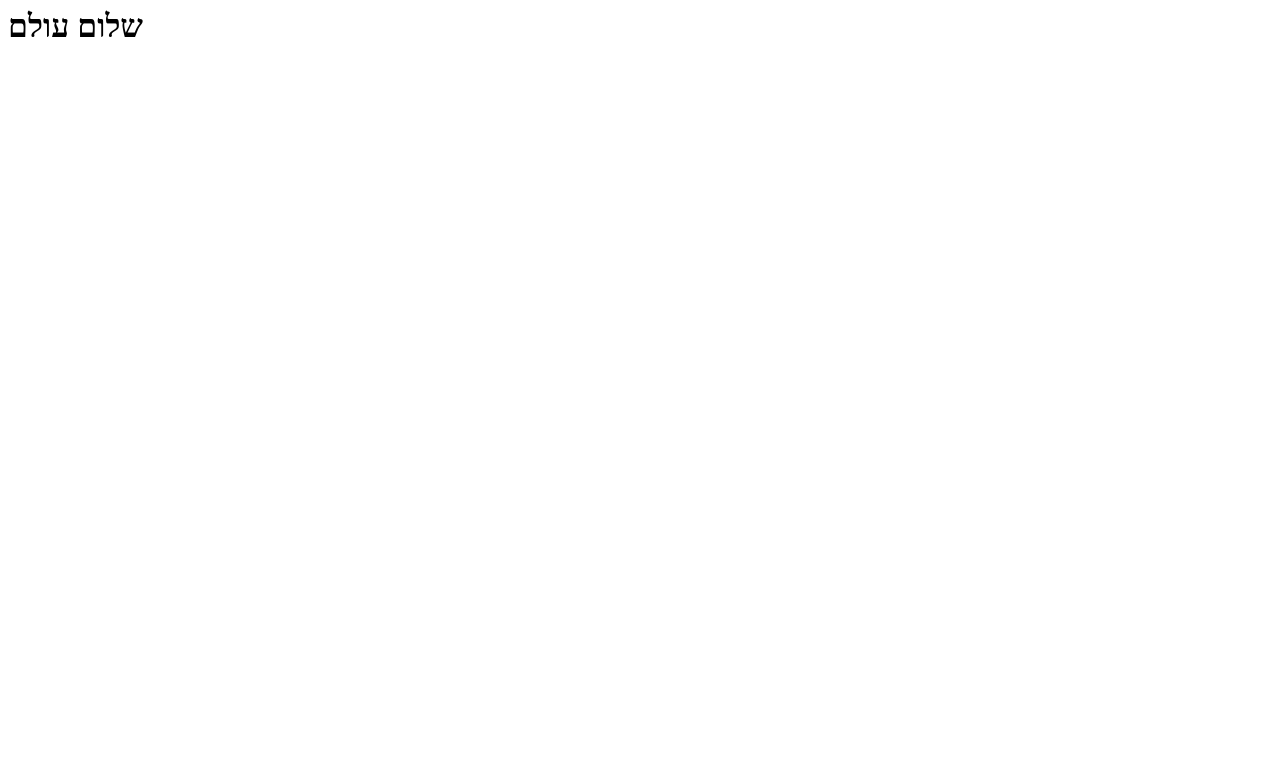
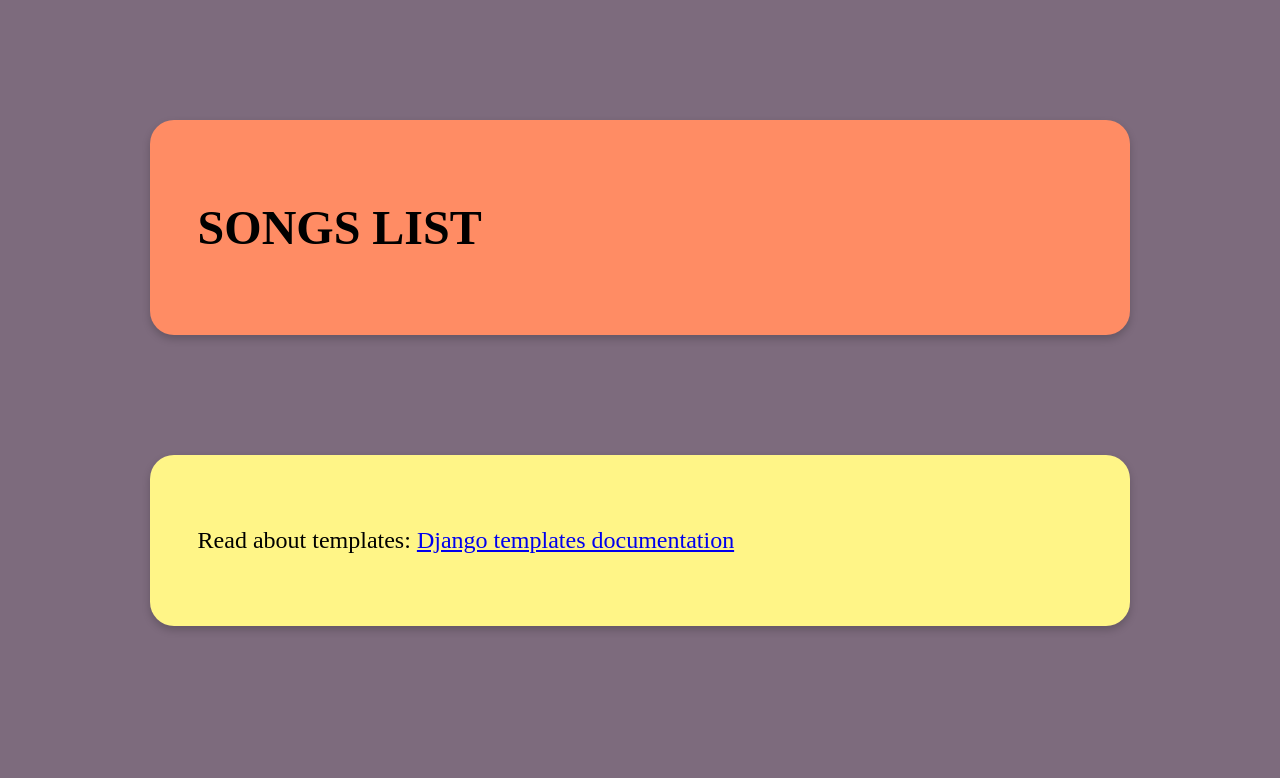
Before and after one commit to tutorials-4newbies/music_project, a Django app: page /songs_list/ in a window 1280 px wide. Before the commit the part shown is almost empty. Shown: the top 778 px of the page. Run offline with Django 4.2, Linux system fonts and the light colour scheme; data that the repository does not hold is empty.

Commit message:
added data and some css

```diff
--- a/songs_list/templates/songslist/index.html
+++ b/songs_list/templates/songslist/index.html
@@ -1,5 +1,46 @@
 <html>
+<head>
+    <title>Music</title>
+    <meta name="viewport" content="width=device-width, initial-scale=1.0">
+</head>
 <body>
-<h1>שלום עולם</h1>
+<main class="main">
+    <h1>SONGS LIST</h1>
+    <ol>
+        {% for song in songs %}
+            <li>
+                {{ song.name }} - {{ song.artist }} - {{ song.album }}
+            </li>
+        {% endfor %}
+    </ol>
+</main>
+<footer>
+    <p>
+        Read about templates:
+        <a href="https://docs.djangoproject.com/en/4.0/topics/templates/">Django templates documentation</a>
+    </p>
+</footer>
 </body>
 </html>
+
+<style>
+    body {
+        background-color: #7D6B7D;
+    }
+
+    footer, main {
+        background-color: #FF8C64;
+        font-size: 1.5rem;
+        margin: 5em auto;
+        padding: 2em;
+        width: 70%;
+        max-width: 1000px;
+        border-radius: 1em;
+        box-shadow: 0 4px 8px 0 rgba(0, 0, 0, 0.2);
+    }
+
+    footer {
+        background-color: #FFF587;
+    }
+
+</style>
--- a/songs_list/views.py
+++ b/songs_list/views.py
@@ -1,5 +1,9 @@
 from django.shortcuts import render
+
+from songs_list.models import Song
 
 
 def index(request):
-    return render(request, 'songslist/index.html')
+    songs = Song.objects.all()
+    context = {"songs": songs}
+    return render(request, 'songslist/index.html', context)
```
